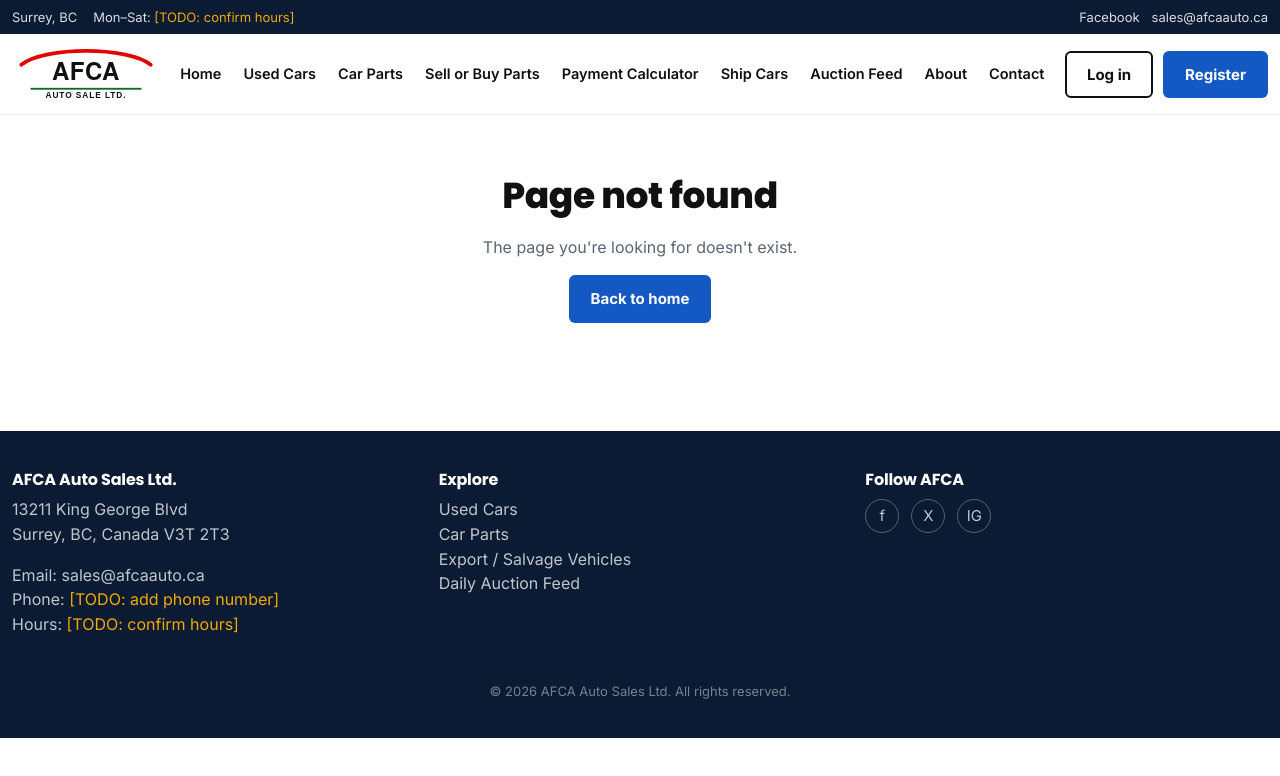
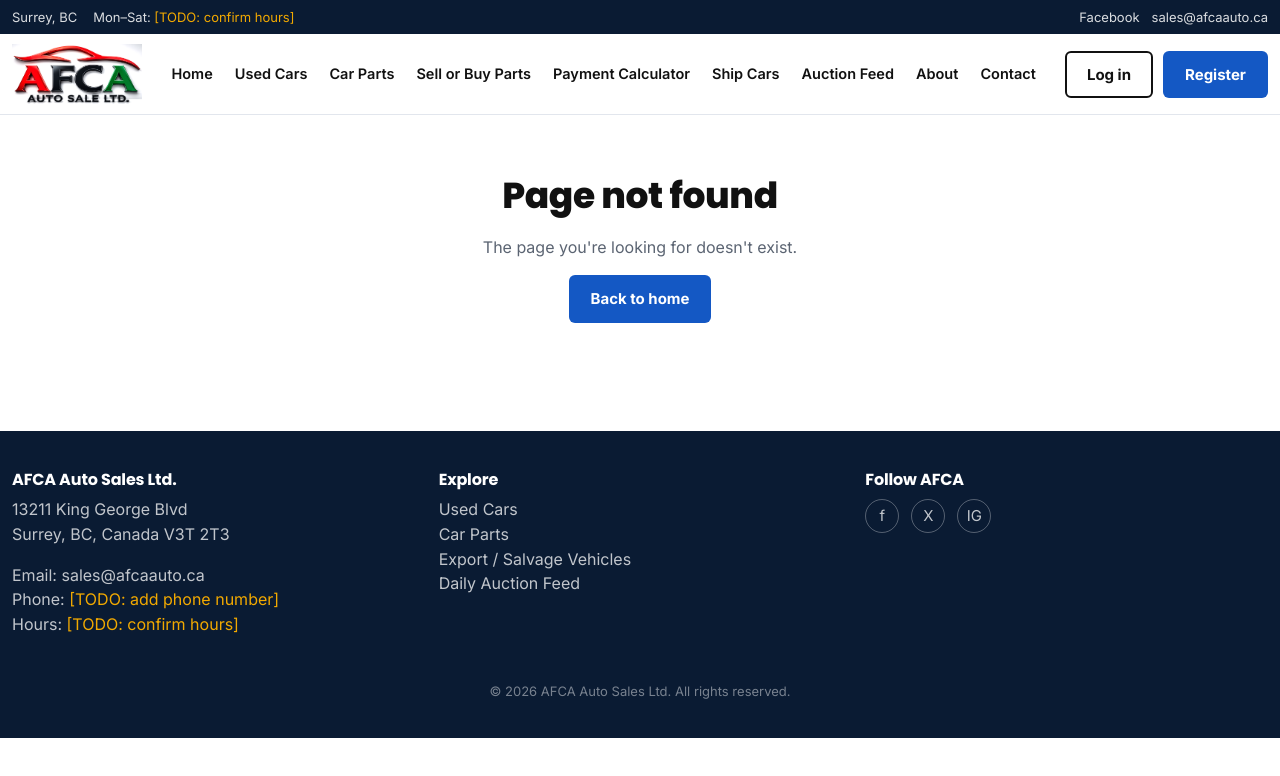
Before and after one commit to Afca7861/Website, a website: page public/404.html in a window 1280 px wide. Drawn offline with Linux system fonts and the light colour scheme; no server answers.

Commit message:
Swap header to full-color AFCA logo

```diff
--- a/public/404.html
+++ b/public/404.html
@@ -26,7 +26,7 @@
 <header class="site-header">
   <div class="header-inner">
     <a class="brand" href="/index.html">
-      <img src="/assets/logo.svg" alt="AFCA Auto Sales Ltd.">
+      <img src="/assets/logo-full.png" alt="AFCA Auto Sales Ltd.">
     </a>
     <button class="nav-toggle" aria-label="Toggle menu">☰</button>
     <nav class="main-nav">
```
Also changed, not shown: public/about.html (+1 -1 lines), public/account.html (+1 -1 lines), public/admin-login.html (+1 -1 lines), public/admin.html (+1 -1 lines), public/auctions.html (+1 -1 lines), public/cars.html (+1 -1 lines), public/contact.html (+1 -1 lines), public/export.html (+1 -1 lines), public/index.html (+1 -1 lines), public/login.html (+1 -1 lines), public/part.html (+1 -1 lines), public/parts.html (+1 -1 lines), public/payment-calculator.html (+1 -1 lines), public/register.html (+1 -1 lines), 3 more files.
